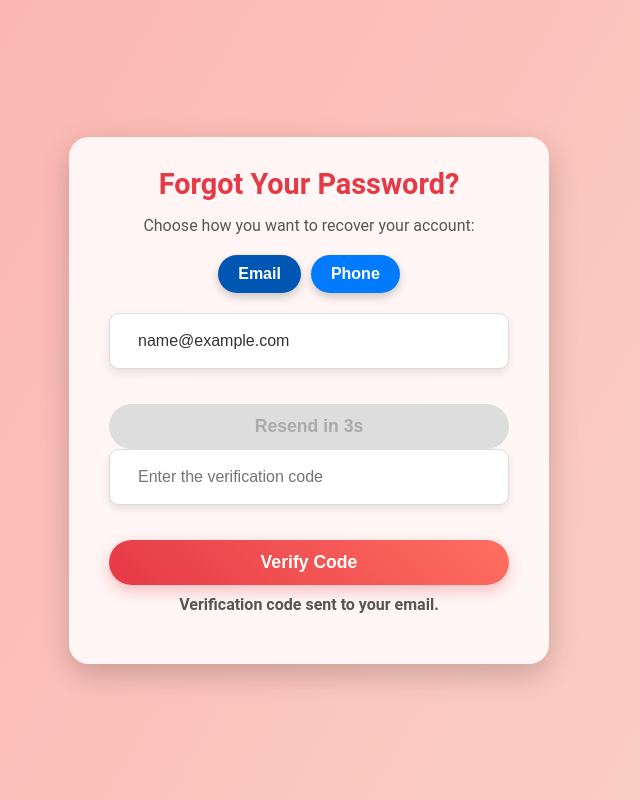
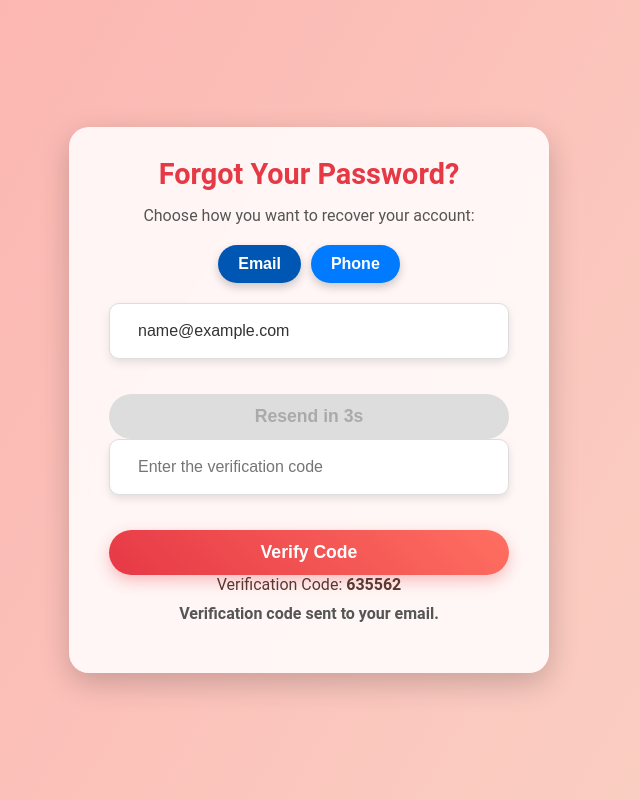
Before and after one commit to ayoubmorchid/bookhaven, a React (Create React App) app: page /forget-password in a window 1280 px wide. Both pictures are taken after typing "name@example.com" into the empty fields and a click on the button "Send Verification Code". Shown: the whole page, without its empty margins (331-971 px from the left). Built offline with nearby package versions, Linux system fonts and the light colour scheme.

Commit message:
set  verification code display and timer adjustment for ForgetPassword

```diff
--- a/src/pages/ForgetPassword.jsx
+++ b/src/pages/ForgetPassword.jsx
@@ -11,12 +11,14 @@ const ForgetPassword = () => {
   const [error, setError] = useState("");
   const [timer, setTimer] = useState(0); // عداد لإعادة الإرسال
   const [canResend, setCanResend] = useState(true); // حالة الزر
+  const [showBubble, setShowBubble] = useState(false); // عرض الفقاعة
 
   // توليد كود عشوائي
   const generateCode = () => {
     const code = Math.floor(100000 + Math.random() * 900000).toString(); // كود مكون من 6 أرقام
     setGeneratedCode(code);
-    console.log("Generated Code:", code); // عرض الكود في وحدة التحكم
+    setShowBubble(true); // إظهار الفقاعة
+    setTimeout(() => setShowBubble(false), 5000); // إخفاء الفقاعة بعد 5 ثوانٍ
     return code;
   };
 
@@ -155,6 +157,13 @@ const ForgetPassword = () => {
           </form>
         )}
 
+        {/* فقاعة الكود */}
+        {showBubble && (
+          <div className="code-bubble">
+            Verification Code: <strong>{generatedCode}</strong>
+          </div>
+        )}
+
         {/* رسائل */}
         {message && <p className="success-message">{message}</p>}
         {error && <p className="error-message">{error}</p>}
```
Also changed, not shown: src/style/ForgetPassword.css (line endings or trailing spaces).
